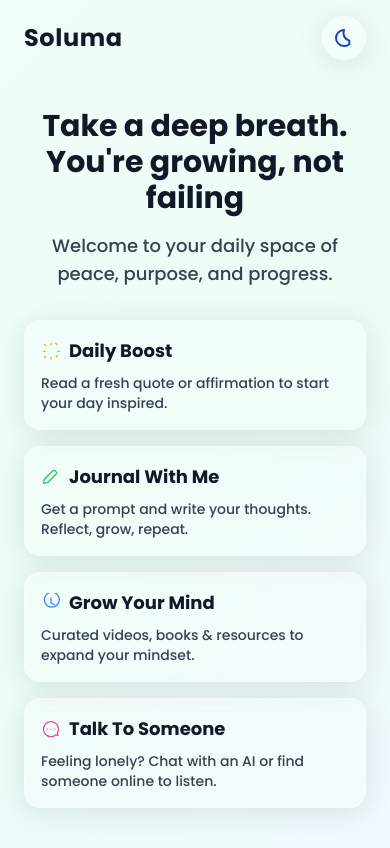
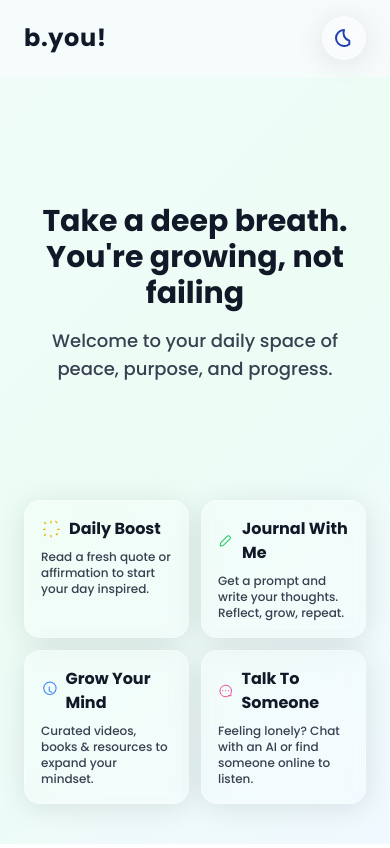
Before and after one commit to jerrymbola/grow-space, a plain HTML site: page index.html in a window 390 px wide. Drawn offline with nearby package versions, Linux system fonts and the light colour scheme.

Commit message:
responsiveness update;site name change=>b.you!

```diff
--- a/index.html
+++ b/index.html
@@ -1,12 +1,12 @@
 <!DOCTYPE html>
-<html lang="en" x-data="{ dark: window.matchMedia('(prefers-color-scheme: dark)').matches }" :class="{ 'dark': dark }">
+<html lang="en" x-data="{ dark: false }" :class="{ 'dark': dark }">
 
 <head>
     <meta charset="UTF-8">
     <meta name="viewport" content="width=device-width, initial-scale=1.0">
-    <title>Soluma - Self Growth Oasis</title>
+    <title>b.you! - Self Growth Oasis</title>
+    <meta name="theme-color" content="#f8fafc" media="(prefers-color-scheme: light)">
     <meta name="theme-color" content="#0f172a" media="(prefers-color-scheme: dark)">
-    <meta name="theme-color" content="#f8fafc" media="(prefers-color-scheme: light)">
     <script src="https://cdn.tailwindcss.com"></script>
     <script defer src="https://unpkg.com/alpinejs@3.x.x/dist/cdn.min.js"></script>
     <script>
@@ -37,12 +37,6 @@
                     },
                     boxShadow: {
                         glass: '0 4px 30px rgba(0, 0, 0, 0.1)',
-                    },
-                    screens: {
-                        'xs': '480px',  // 1 column below this
-                        'sm': '640px',   // 2 columns from 480px-991px
-                        'md': '768px',
-                        'lg': '992px',   // 4 columns from 992px+
                     },
                 },
             },
@@ -101,10 +95,30 @@
             flex: 1;
             display: flex;
             flex-direction: column;
+            padding-top: 80px;
+            /* Offset for sticky header */
         }
 
         .hero-section {
             flex: 1;
+        }
+
+        /* Sticky header */
+        .sticky-header {
+            position: fixed;
+            top: 0;
+            left: 0;
+            right: 0;
+            z-index: 50;
+            background: rgba(248, 250, 252, 0.8);
+            /* Light mode bg with opacity */
+            backdrop-filter: blur(8px);
+            -webkit-backdrop-filter: blur(8px);
+        }
+
+        .dark .sticky-header {
+            background: rgba(15, 23, 42, 0.8);
+            /* Dark mode bg with opacity */
         }
 
         /* Center toggle icon */
@@ -113,27 +127,53 @@
             align-items: center;
             justify-content: center;
         }
+
+        /* Mobile adjustments */
+        @media (max-width: 480px) {
+            .content-wrapper {
+                padding-top: 70px;
+                /* Smaller offset for mobile */
+            }
+
+            .hero-section {
+                padding-top: 1rem;
+            }
+
+            .hero-title {
+                font-size: 1.75rem;
+                /* 28px */
+                line-height: 2.25rem;
+                /* 36px */
+            }
+
+            .hero-subtitle {
+                font-size: 1.125rem;
+                /* 18px */
+                line-height: 1.75rem;
+                /* 28px */
+            }
+        }
     </style>
 </head>
 
 <body class="font-sans transition-colors duration-300 text-gray-800 dark:text-gray-100">
     <div class="page-container">
-        <!-- Navbar -->
-        <header class="py-4 px-6 lg:px-[3.5rem] w-full max-w-7xl mx-auto">
-            <div class="flex items-center justify-between">
-                <h1 class="text-2xl font-bold tracking-wide text-gray-900 dark:text-gray-100">Soluma</h1>
+        <!-- Sticky Navbar -->
+        <header class="sticky-header py-4 w-full border-b border-white/30 dark:border-gray-600/30">
+            <div class="flex items-center justify-between px-6 lg:px-[3.5rem] max-w-7xl mx-auto">
+                <h1 class="text-2xl font-bold tracking-wide text-gray-900 dark:text-gray-100">b.you!</h1>
                 <button @click="dark = !dark" aria-label="Toggle dark mode"
                     class="glass-card rounded-full p-2 hover:bg-white/30 dark:hover:bg-black/30 transition toggle-container">
                     <template x-if="dark">
-                        <svg xmlns="http://www.w3.org/2000/svg" class="h-6 w-6 text-yellow-300" fill="none"
-                            viewBox="0 0 24 24" stroke="currentColor">
+                        <svg xmlns="http://www.w3.org/2000/svg" class="h-6 w-6 text-yellow-300" fill="none" viewBox="0 0 24 24"
+                            stroke="currentColor">
                             <path stroke-linecap="round" stroke-linejoin="round" stroke-width="2"
                                 d="M12 3v1m0 16v1m8.66-8.66h-1M4.34 12H3m15.364-6.364l-.707.707M6.343 17.657l-.707.707m12.728 0l-.707-.707M6.343 6.343l-.707-.707M21 12a9 9 0 11-18 0 9 9 0 0118 0z" />
                         </svg>
                     </template>
                     <template x-if="!dark">
-                        <svg xmlns="http://www.w3.org/2000/svg" class="h-6 w-6 text-blue-800" fill="none"
-                            viewBox="0 0 24 24" stroke="currentColor">
+                        <svg xmlns="http://www.w3.org/2000/svg" class="h-6 w-6 text-blue-800" fill="none" viewBox="0 0 24 24"
+                            stroke="currentColor">
                             <path stroke-linecap="round" stroke-linejoin="round" stroke-width="2"
                                 d="M17.293 14.707A8 8 0 0112 4a8 8 0 000 16 8 8 0 005.293-1.707z" />
                         </svg>
@@ -142,84 +182,82 @@
             </div>
         </header>
 
+
         <div class="content-wrapper">
             <!-- Hero Section -->
-            <section class="hero-section flex flex-col justify-center items-center text-center px-6 py-8 md:py-12">
+            <section class="hero-section flex flex-col justify-center items-center text-center px-6">
                 <div class="max-w-3xl mx-auto">
-                    <h1 class="text-3xl md:text-5xl font-bold text-gray-900 dark:text-gray-100 mb-4">
+                    <h1 class="hero-title text-3xl md:text-5xl font-bold text-gray-900 dark:text-gray-100 mb-4">
                         Take a deep breath. You're growing, not failing
                     </h1>
-                    <p class="text-lg md:text-2xl text-gray-700 dark:text-gray-300">
+                    <p class="hero-subtitle text-lg md:text-2xl text-gray-700 dark:text-gray-300">
                         Welcome to your daily space of peace, purpose, and progress.
                     </p>
                 </div>
             </section>
 
-            <!-- Cards Section with responsive grid -->
+            <!-- Cards Section -->
             <section class="w-full max-w-7xl mx-auto px-6 lg:px-[3.5rem] pb-10 mt-auto">
-                <div class="grid grid-cols-1 xs:grid-cols-2 lg:grid-cols-4 gap-4 md:gap-6">
-                    <!-- Daily Boost Card -->
+                <div
+                    class="grid grid-cols-2 min-[480px]:grid-cols-2 md:grid-cols-2 lg:grid-cols-4 gap-3 sm:gap-4 md:gap-6">
                     <a href="./pages/daily-boost.html" aria-label="Daily Boost"
-                        class="card-hover glass-card p-4 md:p-6 rounded-2xl cursor-pointer block">
+                        class="card-hover glass-card p-4 sm:p-5 md:p-6 rounded-2xl cursor-pointer block">
                         <h2
-                            class="text-lg md:text-xl font-semibold mb-2 flex items-center gap-2 text-gray-900 dark:text-gray-100">
-                            <svg class="w-5 h-5 md:w-6 md:h-6 text-yellow-500" fill="none" stroke="currentColor"
+                            class="text-base sm:text-xs md:text-xl font-semibold mb-2 flex items-center gap-2 text-gray-900 dark:text-gray-100">
+                            <svg class="w-5 h-5 sm:w-6 sm:h-6 text-yellow-500" fill="none" stroke="currentColor"
                                 stroke-width="1.5" viewBox="0 0 24 24">
                                 <path stroke-linecap="round" stroke-linejoin="round"
                                     d="M12 4.5v-2m0 19v-2m8-7h2m-19 0h2m13.364 6.364l1.414-1.414M5.636 5.636L4.222 4.222m13.364-1.414l1.414 1.414M5.636 18.364l-1.414 1.414" />
                             </svg>
                             Daily Boost
                         </h2>
-                        <p class="text-sm md:text-base text-gray-700 dark:text-gray-300">Read a fresh quote or
-                            affirmation to start your day inspired.</p>
+                        <p class="text-xs sm:text-xs md:text-base text-gray-700 dark:text-gray-300">Read a fresh quote
+                            or affirmation to start your day inspired.</p>
                     </a>
 
-                    <!-- Journal With Me Card -->
                     <a href="./pages/journal.html" aria-label="Journal With Me"
-                        class="card-hover glass-card p-4 md:p-6 rounded-2xl cursor-pointer block">
+                        class="card-hover glass-card p-4 sm:p-5 md:p-6 rounded-2xl cursor-pointer block">
                         <h2
-                            class="text-lg md:text-xl font-semibold mb-2 flex items-center gap-2 text-gray-900 dark:text-gray-100">
-                            <svg class="w-5 h-5 md:w-6 md:h-6 text-green-500" fill="none" stroke="currentColor"
+                            class="text-base sm:text-xs md:text-xl font-semibold mb-2 flex items-center gap-2 text-gray-900 dark:text-gray-100">
+                            <svg class="w-5 h-5 sm:w-6 sm:h-6 text-green-500" fill="none" stroke="currentColor"
                                 stroke-width="1.5" viewBox="0 0 24 24">
                                 <path stroke-linecap="round" stroke-linejoin="round"
                                     d="M16.862 4.487l1.09 1.09a2.25 2.25 0 010 3.182l-9.545 9.545a2.25 2.25 0 01-1.09.59l-3.293.732a.75.75 0 01-.898-.898l.732-3.293a2.25 2.25 0 01.59-1.09l9.545-9.545a2.25 2.25 0 013.182 0z" />
                             </svg>
                             Journal With Me
                         </h2>
-                        <p class="text-sm md:text-base text-gray-700 dark:text-gray-300">Get a prompt and write your
-                            thoughts. Reflect, grow, repeat.</p>
+                        <p class="text-xs sm:text-xs md:text-base text-gray-700 dark:text-gray-300">Get a prompt and
+                            write your thoughts. Reflect, grow, repeat.</p>
                     </a>
 
-                    <!-- Grow Your Mind Card -->
                     <a href="./pages/resources.html" aria-label="Grow Your Mind"
-                        class="card-hover glass-card p-4 md:p-6 rounded-2xl cursor-pointer block">
+                        class="card-hover glass-card p-4 sm:p-5 md:p-6 rounded-2xl cursor-pointer block">
                         <h2
-                            class="text-lg md:text-xl font-semibold mb-2 flex items-center gap-2 text-gray-900 dark:text-gray-100">
-                            <svg class="w-5 h-5 md:w-6 md:h-6 text-blue-500" fill="none" stroke="currentColor"
+                            class="text-base sm:text-xs md:text-xl font-semibold mb-2 flex items-center gap-2 text-gray-900 dark:text-gray-100">
+                            <svg class="w-5 h-5 sm:w-6 sm:h-6 text-blue-500" fill="none" stroke="currentColor"
                                 stroke-width="1.5" viewBox="0 0 24 24">
                                 <path stroke-linecap="round" stroke-linejoin="round"
                                     d="M12 6v6l4 2m6-6a9 9 0 11-18 0 9 9 0 0118 0z" />
                             </svg>
                             Grow Your Mind
                         </h2>
-                        <p class="text-sm md:text-base text-gray-700 dark:text-gray-300">Curated videos, books &
-                            resources to expand your mindset.</p>
+                        <p class="text-xs sm:text-xs md:text-base text-gray-700 dark:text-gray-300">Curated videos,
+                            books & resources to expand your mindset.</p>
                     </a>
 
-                    <!-- Talk To Someone Card -->
                     <a href="./pages/chat.html" aria-label="Talk To Someone"
-                        class="card-hover glass-card p-4 md:p-6 rounded-2xl cursor-pointer block">
+                        class="card-hover glass-card p-4 sm:p-5 md:p-6 rounded-2xl cursor-pointer block">
                         <h2
-                            class="text-lg md:text-xl font-semibold mb-2 flex items-center gap-2 text-gray-900 dark:text-gray-100">
-                            <svg class="w-5 h-5 md:w-6 md:h-6 text-pink-500" fill="none" stroke="currentColor"
+                            class="text-base sm:text-xs md:text-xl font-semibold mb-2 flex items-center gap-2 text-gray-900 dark:text-gray-100">
+                            <svg class="w-5 h-5 sm:w-6 sm:h-6 text-pink-500" fill="none" stroke="currentColor"
                                 stroke-width="1.5" viewBox="0 0 24 24">
                                 <path stroke-linecap="round" stroke-linejoin="round"
                                     d="M7.5 12h.008v.008H7.5V12zm4.5 0h.008v.008H12V12zm4.5 0h.008v.008H16.5V12zm1.125 7.125A9.004 9.004 0 013 12c0-4.97 4.03-9 9-9s9 4.03 9 9c0 1.61-.424 3.122-1.167 4.434a.75.75 0 00-.083.582l.54 2.162a.375.375 0 01-.482.447l-2.162-.54a.75.75 0 00-.582.083z" />
                             </svg>
                             Talk To Someone
                         </h2>
-                        <p class="text-sm md:text-base text-gray-700 dark:text-gray-300">Feeling lonely? Chat with an AI
-                            or find someone online to listen.</p>
+                        <p class="text-xs sm:text-xs md:text-base text-gray-700 dark:text-gray-300">Feeling lonely? Chat
+                            with an AI or find someone online to listen.</p>
                     </a>
                 </div>
             </section>
```
Also changed, not shown: pages/chat.html (+5 -5 lines), pages/daily-boost.html (+2 -2 lines), pages/journal.html (+2 -2 lines), pages/resources.html (+2 -2 lines).
